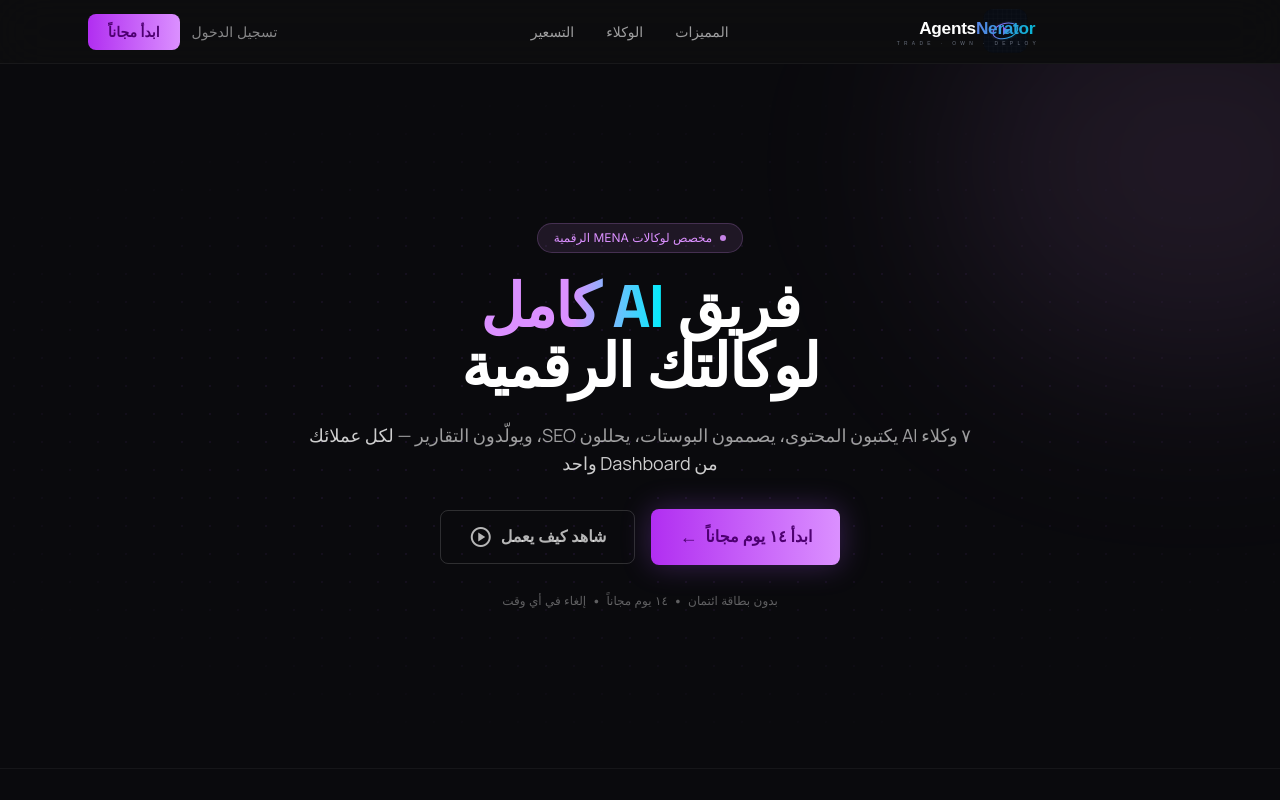
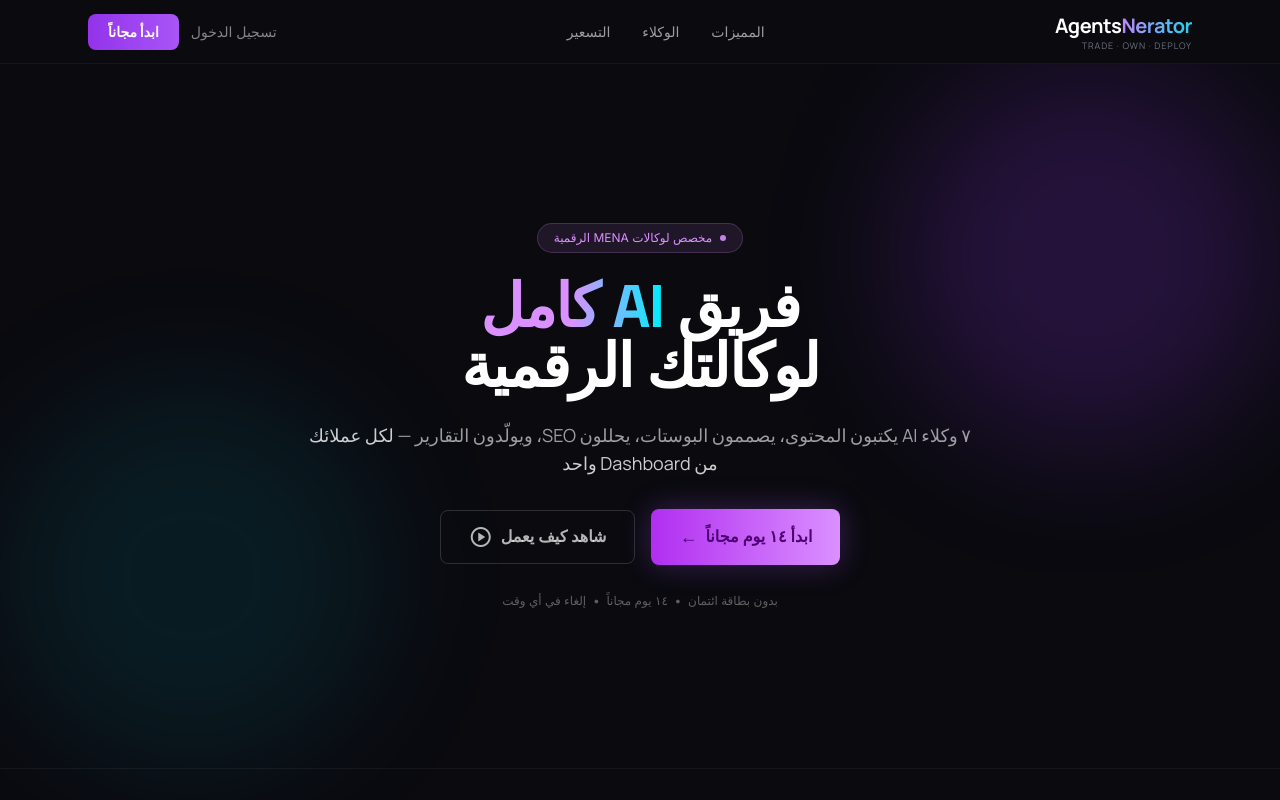
Before and after one commit to agentsnerator/agentsnerator-web, a Next.js app: page / in a window 1280 px wide. Shown: the top 800 px of the page. Built offline with nearby package versions, Linux system fonts and the light colour scheme.

Commit message:
fix: simplify hero background, fix hidden content

```diff
--- a/src/app/page.tsx
+++ b/src/app/page.tsx
@@ -90,27 +90,17 @@ const PLANS = [
 
 export default function HomePage() {
   return (
-    <div dir="rtl" className="min-h-screen bg-[#0a0a0d] text-white overflow-x-hidden">
+    <div dir="rtl" className="min-h-screen bg-[#0a0a0f] text-white overflow-x-hidden">
       <LandingNavbar />
 
       <main className="pt-16">
 
         {/* ── HERO ─────────────────────────────────────────────────────── */}
-        <section className="relative min-h-[88vh] flex flex-col items-center justify-center text-center px-6 py-16 overflow-hidden">
-          {/* Dot-grid background pattern */}
-          <div
-            className="pointer-events-none absolute inset-0 opacity-[0.18]"
-            style={{
-              backgroundImage: "radial-gradient(circle, rgba(168,85,247,0.5) 1px, transparent 1px)",
-              backgroundSize: "28px 28px",
-            }}
-          />
-          {/* Radial fade mask so dots fade out toward center */}
-          <div className="pointer-events-none absolute inset-0 bg-[radial-gradient(ellipse_80%_60%_at_50%_50%,transparent_30%,#0a0a0d_80%)]" />
-
-          {/* Corner glows */}
-          <div className="pointer-events-none absolute top-0 right-0 w-[500px] h-[400px] bg-primary/10 blur-[100px] rounded-full translate-x-1/3 -translate-y-1/4" />
-          <div className="pointer-events-none absolute bottom-0 left-0 w-[450px] h-[350px] bg-secondary/8 blur-[90px] rounded-full -translate-x-1/3 translate-y-1/4" />
+        <section className="relative min-h-[88vh] flex flex-col items-center justify-center text-center px-6 py-16">
+          {/* Glow بنفسجي — أعلى يمين */}
+          <div className="pointer-events-none absolute top-0 right-0 w-96 h-96 bg-purple-600/20 rounded-full blur-3xl" />
+          {/* Glow سيان — أسفل يسار */}
+          <div className="pointer-events-none absolute bottom-0 left-0 w-96 h-96 bg-cyan-500/10 rounded-full blur-3xl" />
 
           <div className="relative max-w-4xl mx-auto flex flex-col items-center gap-6">
             {/* Tag */}
--- a/src/components/LandingNavbar.tsx
+++ b/src/components/LandingNavbar.tsx
@@ -2,7 +2,6 @@
 
 import { useState } from "react";
 import Link from "next/link";
-import Logo from "@/components/Logo";
 
 const NAV_LINKS = [
   { href: "#features", label: "المميزات" },
@@ -16,21 +15,30 @@ export default function LandingNavbar() {
   return (
     <nav
       dir="rtl"
-      className="fixed top-0 w-full z-50 navbar-bg backdrop-blur-xl border-b border-white/5 h-16"
+      className="fixed top-0 w-full z-50 bg-[#0a0a0f] border-b border-white/5 h-16"
     >
       <div className="max-w-6xl mx-auto px-6 h-full flex items-center justify-between gap-4">
-        {/* Logo — shrink-0 + overflow-visible prevents clipping in RTL flex */}
-        <Link href="/" className="flex items-center shrink-0 overflow-visible whitespace-nowrap">
-          <Logo width={210} height={46} />
+
+        {/* Logo — text only, no SVG */}
+        <Link href="/" className="flex flex-col shrink-0 leading-tight">
+          <span className="text-xl font-bold tracking-tight">
+            <span className="text-white">Agents</span>
+            <span className="bg-gradient-to-r from-purple-400 to-cyan-400 bg-clip-text text-transparent">
+              Nerator
+            </span>
+          </span>
+          <span className="text-[9px] text-gray-500 tracking-widest uppercase">
+            TRADE · OWN · DEPLOY
+          </span>
         </Link>
 
         {/* Desktop links */}
-        <div className="hidden md:flex items-center gap-8 min-w-0">
+        <div className="hidden md:flex items-center gap-8">
           {NAV_LINKS.map(({ href, label }) => (
             <a
               key={href}
               href={href}
-              className="text-sm text-white/60 hover:text-primary transition-colors font-label"
+              className="text-sm text-white/60 hover:text-white transition-colors font-label"
             >
               {label}
             </a>
@@ -47,7 +55,7 @@ export default function LandingNavbar() {
           </Link>
           <Link
             href="/sign-up"
-            className="bg-gradient-to-l from-primary to-primary-dim text-on-primary text-sm font-headline font-bold px-5 py-2 rounded-xl hover:brightness-110 active:scale-95 transition-all"
+            className="bg-gradient-to-r from-purple-600 to-purple-500 text-white text-sm font-bold px-5 py-2 rounded-xl hover:brightness-110 active:scale-95 transition-all"
           >
             ابدأ مجاناً
           </Link>
@@ -67,13 +75,13 @@ export default function LandingNavbar() {
 
       {/* Mobile menu */}
       {open && (
-        <div className="md:hidden bg-[#0e0e10] border-t border-white/5 px-6 py-4 flex flex-col gap-4">
+        <div className="md:hidden bg-[#0a0a0f] border-t border-white/5 px-6 py-4 flex flex-col gap-4">
           {NAV_LINKS.map(({ href, label }) => (
             <a
               key={href}
               href={href}
               onClick={() => setOpen(false)}
-              className="text-sm text-white/70 hover:text-primary transition-colors font-label"
+              className="text-sm text-white/70 hover:text-white transition-colors font-label"
             >
               {label}
             </a>
@@ -81,7 +89,7 @@ export default function LandingNavbar() {
           <Link
             href="/sign-up"
             onClick={() => setOpen(false)}
-            className="text-sm text-primary font-headline font-bold"
+            className="text-sm text-purple-400 font-bold"
           >
             ابدأ مجاناً ←
           </Link>
```
